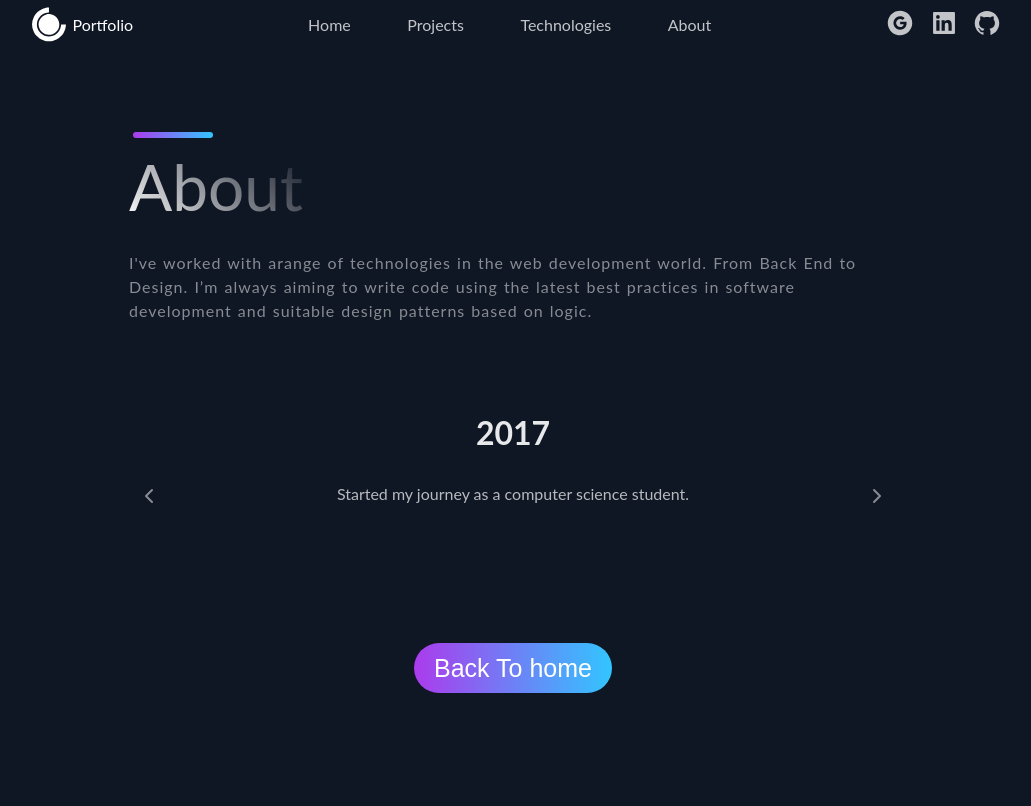
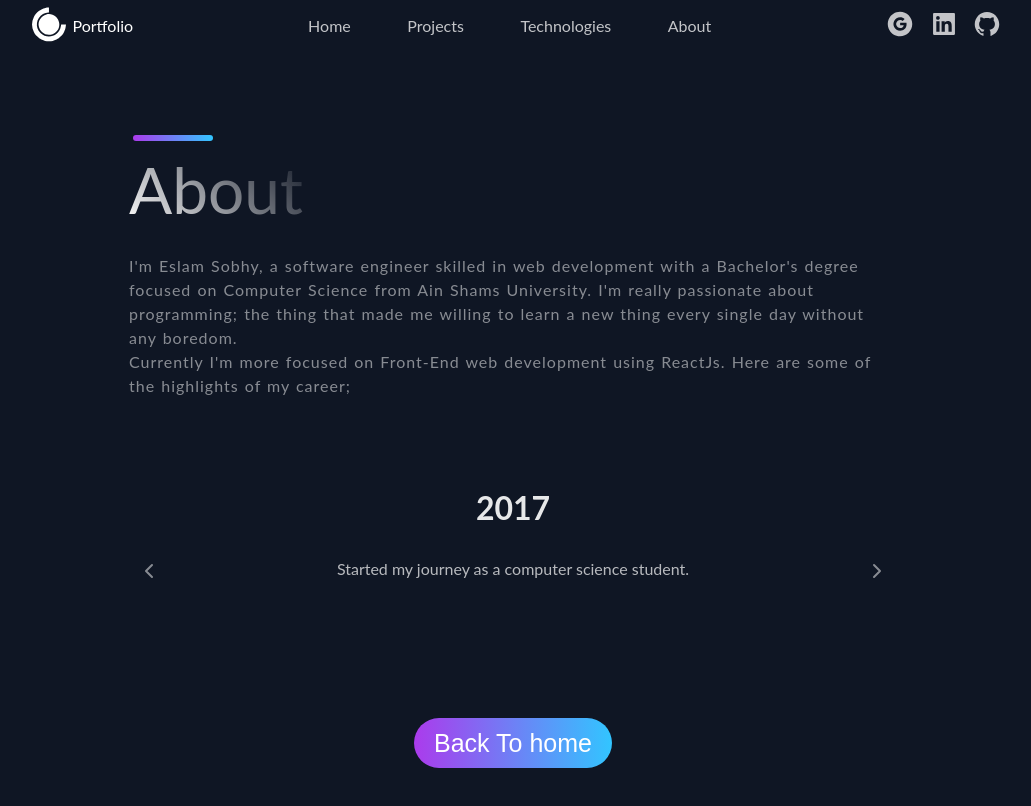
Before and after one commit to eslamsobhy/portfolio-app, a React (Create React App) app: page /about in a window 1280 px wide. Shown: the whole page, without its empty margins (127-1158 px from the left). Built offline with nearby package versions, Linux system fonts and the light colour scheme.

Commit message:
updated some of the displayed data

```diff
--- a/src/components/About/About.js
+++ b/src/components/About/About.js
@@ -18,10 +18,13 @@ const About = () => {
         <div className="section-container">
           <div className="section-title">About</div>
           <p className="about-text">
-            I've worked with arange of technologies in the web development
-            world. From Back End to Design. I’m always aiming to write code
-            using the latest best practices in software development and suitable
-            design patterns based on logic.
+            I'm Eslam Sobhy, a software engineer skilled in web development with
+            a Bachelor's degree focused on Computer Science from Ain Shams
+            University. I'm really passionate about programming; the thing that
+            made me willing to learn a new thing every single day without any
+            boredom. <br />
+            Currently I'm more focused on Front-End web development using
+            ReactJs. Here are some of the highlights of my career;
           </p>
         </div>
         <div className="timeline-center">
--- a/src/components/Header/header.js
+++ b/src/components/Header/header.js
@@ -28,7 +28,10 @@ const Header = ({ isResNavOpen, setIsResNavOpen }) => {
             style={{ display: "flex", alignItems: "center", color: "white" }}
             className="nav-logo"
           >
-            <DiCssdeck size="3rem" /> <span>Portfolio</span>
+            <Link>
+              <DiCssdeck size="3rem" />
+            </Link>{" "}
+            <span>Portfolio</span>
           </a>
         </div>
         <div className="nav-links">
@@ -44,7 +47,9 @@ const Header = ({ isResNavOpen, setIsResNavOpen }) => {
           {social.map((icon) => {
             return (
               <div className="nav-icon" key={icon.id}>
-                {icon.icon}
+                <a href={icon.url} target="_blank">
+                  {icon.icon}
+                </a>
               </div>
             );
           })}
--- a/src/components/Home/Home.js
+++ b/src/components/Home/Home.js
@@ -10,12 +10,15 @@ const Home = () => {
           Welcome To Sobhii's
         </div>
         <article className="hero-text">
-          "An evolving system increases it's complexity, unless work is done to
-          reduce it." - Manny Lehman.
+          "I believe that in order for you to get a great product, you have to
+          focus on the process, not the product."
         </article>
         <button className="main-btn home-btn">
-          <a href="https://www.google.com" target="_blank">
-            Download Resume
+          <a
+            href="https://drive.google.com/file/d/1BSzyaQM-i4lCbf5Ei5VXmfGdbKyKZDwW/view?usp=sharing"
+            target="_blank"
+          >
+            My Resumè
           </a>
         </button>
       </div>
--- a/src/components/RespNav/ContactIcons.js
+++ b/src/components/RespNav/ContactIcons.js
@@ -15,7 +15,9 @@ const ContactIcons = () => {
           const { id, url, icon } = item;
           return (
             <div className="icon-element" key={id}>
-              <Link to={url}>{icon}</Link>
+              <a href={url} target="_blank">
+                {icon}
+              </a>
             </div>
           );
         })}
--- a/src/data.js
+++ b/src/data.js
@@ -20,7 +20,7 @@ export const social = [
   },
   {
     id: 2,
-    url: "https://www.linkedin.com/in/eslam-sobhy-800249175",
+    url: "https://www.linkedin.com/in/eslam-sobhii",
     icon: <AiFillLinkedin size="1.75rem" />,
   },
   {
```
